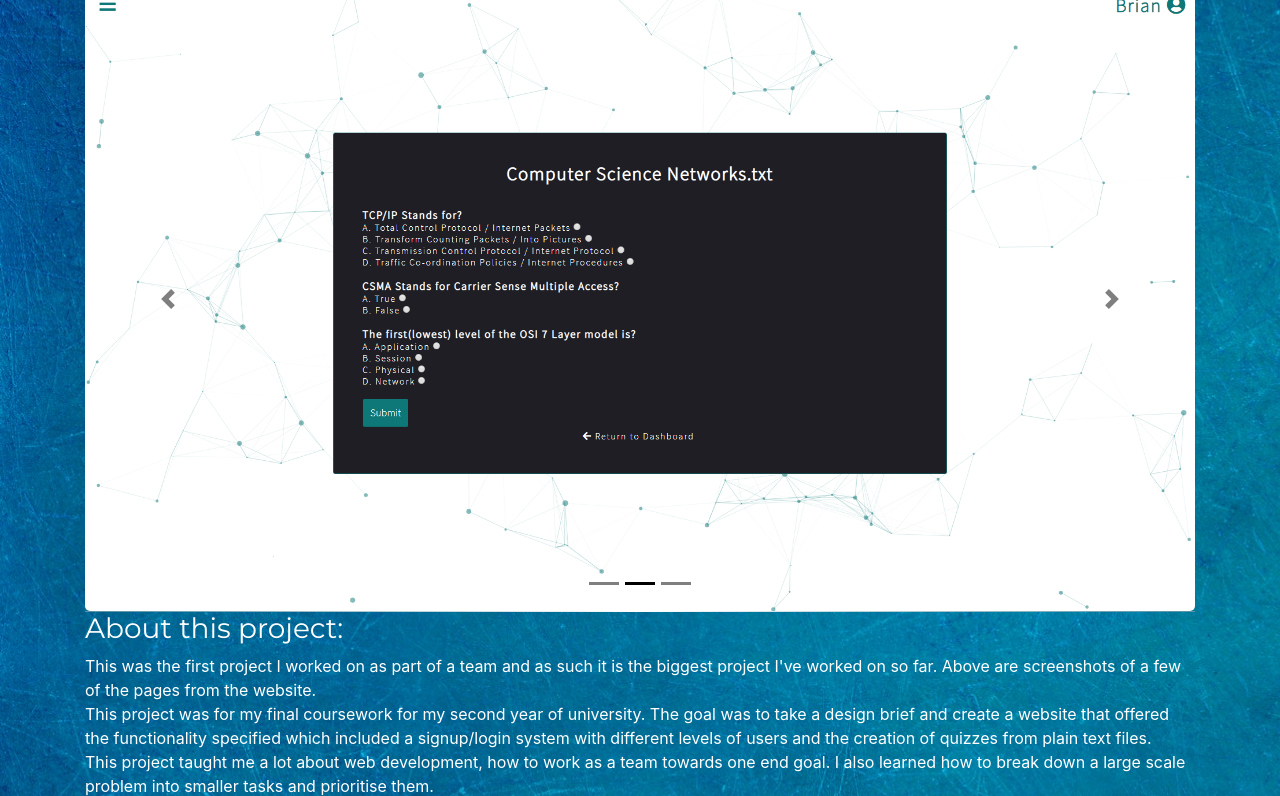
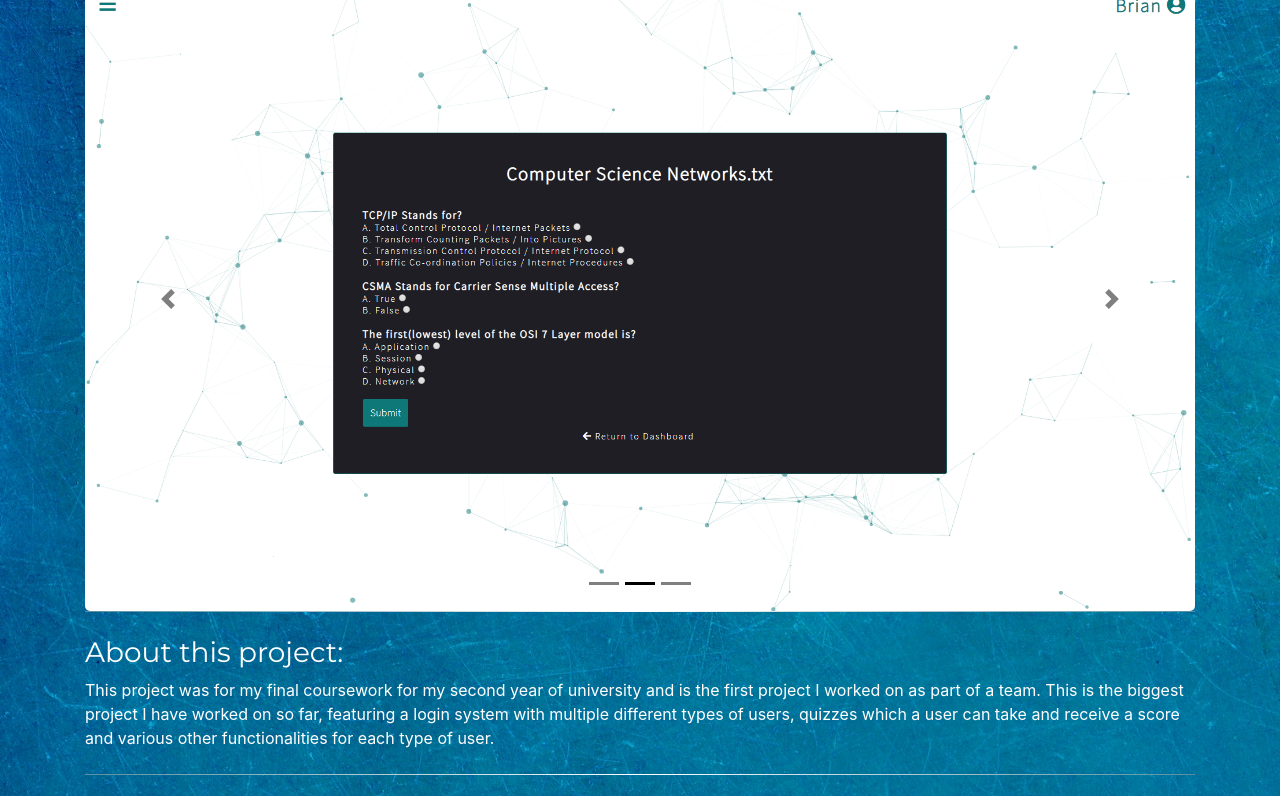
Before and after one commit to Brian16446/Portfolio, a plain HTML site: page AceTrainingWebsite.html in a window 1280 px wide. Shown: the part 145-941 px from the top of the page. Drawn offline with nearby package versions, Linux system fonts and the light colour scheme.

Commit message:
Add files via upload

```diff
--- a/AceTrainingWebsite.html
+++ b/AceTrainingWebsite.html
@@ -52,18 +52,14 @@
             </a>
           </div>
         <hr>
+        <br>
         <h3>About this project:</h3>
         <p class="project-info">
-            This was the first project I worked on as part of a team and as such it is the biggest project I've worked on so far. Above are screenshots of a few of the pages from the website.
-            <br/>This project was for my final coursework for my second year of university. The goal was to take a design brief and create a website that offered the functionality specified which included a signup/login system with different levels of users and the creation of quizzes from plain text files.
-            <br/>This project taught me a lot about web development, how to work as a team towards one end goal. I also learned how to break down a large scale problem into smaller tasks and prioritise them.
-            <br/>It actually took a while for us to learn to work effectively as a team as we were friends and thought it would be easy. We realised that we were making very little progress each week and needed to ramp it up and work more efficiently.
-            I was the leader of the group and found that we worked best when we were together and had a list of small tasks that we worked on. We would book the group study room in the library for 4 hours a week and I took post-it notes and wrote the tasks that needed to be completed on them and stuck them to a wall. Each week we had about 20 small tasks or bugs such as "redirect user when sign in fails" or "sign up to course doesn't work as tutor".
-            <br/>We would each take a note off the wall, work on it, put it on a pile when we'd completed it and then grab another. This made sure we weren't working on the same thing and also gave us a nice indication of what we had to done and what we had done. It felt good as time progressed and we saw the board getting smaller and the pile on the table getting bigger and gave us a surge of motivation.
-            <br/>For the last half hour, we would combine our work and make sure that we had no errors and reviewed what we had left to do. Some tasks made us aware of other tasks that needed to be done or bugs that needed to be fixed, so we would write down what we realised we needed to do and then next week work off that list.
-            <br/>The end result was a website that functioned really well, although we could definitely have improved some aspects of the website with more time.
+            This project was for my final coursework for my second year of university and is the first project I worked on as part of a team. This is the biggest project I have worked on so far, featuring a login system with multiple different types of users, quizzes which a user can take and receive a score and various other functionalities for each type of user.
         </p>
+        <br>
         <hr>
+        <br>
         <!-- CHANGE THE SKILLS HERE -->
         <div class="project-skills">
                 <h2>Skills Used / Learned:</h2>
@@ -74,9 +70,11 @@
                 <li>Team Work</li>
             </ul>
         </div>
+        <br>
+        <hr>
     </div>
 
-    <hr>
+
 
     <div class="container text-center footer" data-aos="fade-in" data-aos-duration="3000">
         <a target="_blank" href="https://www.github.com/Brian16446"><i class="fab fa-github icons contact-icons" data-toggle="tooltip" data-placement="bottom" title="View my Github"></i></a>
```
